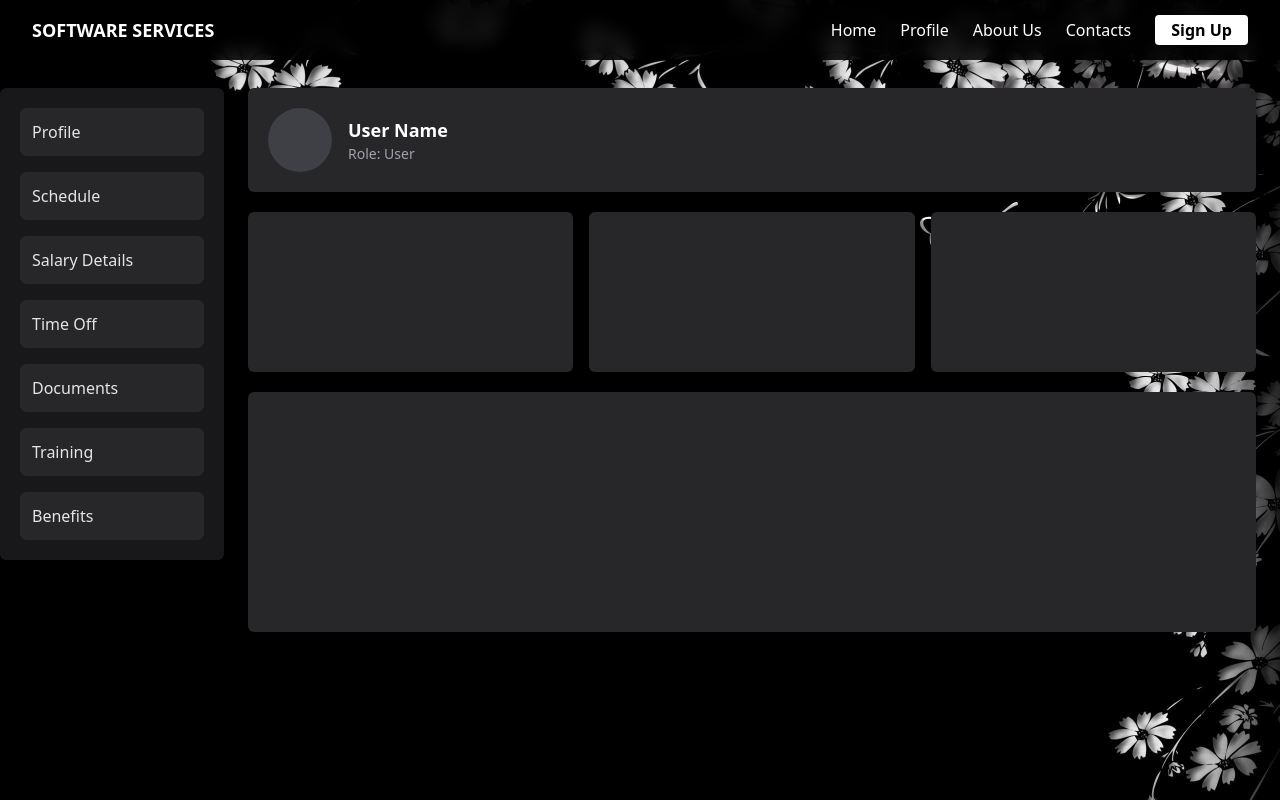
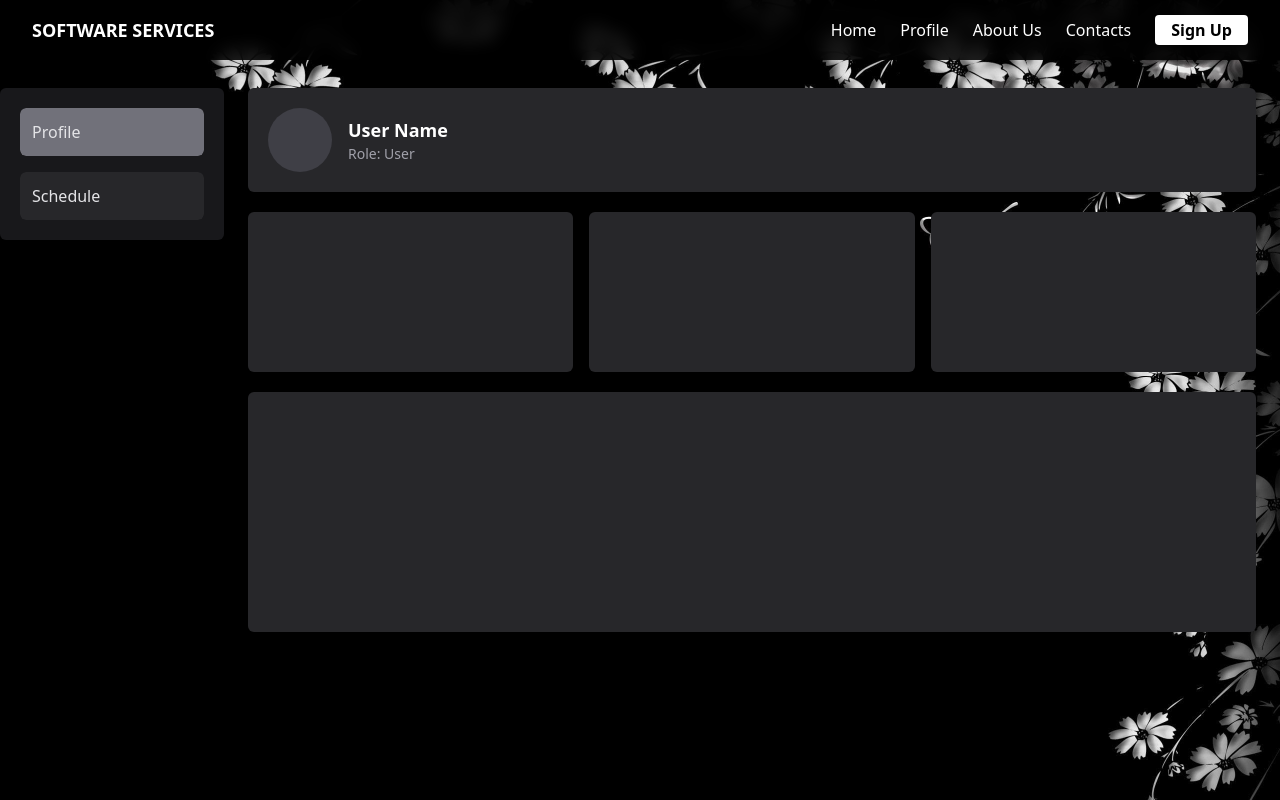
Before and after one commit to lustarm/software-services, a React (Vite) app: page /profile in a window 1280 px wide. Built offline with nearby package versions, Linux system fonts and the light colour scheme; sample sign-in values are in the browser's storage.

Commit message:
sidebar stuff

```diff
--- a/src/routes/profile/components/side-bar.tsx
+++ b/src/routes/profile/components/side-bar.tsx
@@ -1,63 +1,32 @@
-import { Link } from "react-router-dom";
+import { Link, useLocation } from "react-router-dom";
 
 export default function ProfileSideBar() {
+    const location = useLocation()
+
+    const isActive = (path: string) =>
+        location.pathname.replace(/\/+$/, '') === path.replace(/\/+$/, '')
+
     return (
         <div className="bg-zinc-900 text-zinc-200 p-5 h-full w-56 my-6 rounded-md">
             <ul className="space-y-4">
                 <li className="rounded-md overflow-hidden">
                     <Link
                         to="/profile/"
-                        className="block p-3 bg-zinc-800 hover:bg-zinc-700 rounded-md transition"
+                        className={`block p-3 hover:bg-zinc-700 rounded-md
+                        transition
+                        ${isActive("/profile/") ? 'bg-zinc-500' : 'bg-zinc-800'}`}
                     >
                         Profile
                     </Link>
                 </li>
                 <li className="rounded-md overflow-hidden">
                     <Link
-                        to="schedule/"
-                        className="block p-3 bg-zinc-800 hover:bg-zinc-700 rounded-md transition"
+                        to="/profile/schedule/"
+                        className={`block p-3 hover:bg-zinc-700 rounded-md
+                        transition
+                        ${isActive("/profile/schedule/") ? 'bg-zinc-500' : 'bg-zinc-800'}`}
                     >
                         Schedule
-                    </Link>
-                </li>
-                <li className="rounded-md overflow-hidden">
-                    <Link
-                        to=""
-                        className="block p-3 bg-zinc-800 hover:bg-zinc-700 rounded-md transition"
-                    >
-                        Salary Details
-                    </Link>
-                </li>
-                <li className="rounded-md overflow-hidden">
-                    <Link
-                        to=""
-                        className="block p-3 bg-zinc-800 hover:bg-zinc-700 rounded-md transition"
-                    >
-                        Time Off
-                    </Link>
-                </li>
-                <li className="rounded-md overflow-hidden">
-                    <Link
-                        to=""
-                        className="block p-3 bg-zinc-800 hover:bg-zinc-700 rounded-md transition"
-                    >
-                        Documents
-                    </Link>
-                </li>
-                <li className="rounded-md overflow-hidden">
-                    <Link
-                        to=""
-                        className="block p-3 bg-zinc-800 hover:bg-zinc-700 rounded-md transition"
-                    >
-                        Training
-                    </Link>
-                </li>
-                <li className="rounded-md overflow-hidden">
-                    <Link
-                        to="benefits/"
-                        className="block p-3 bg-zinc-800 hover:bg-zinc-700 rounded-md transition"
-                    >
-                        Benefits
                     </Link>
                 </li>
             </ul>
```
